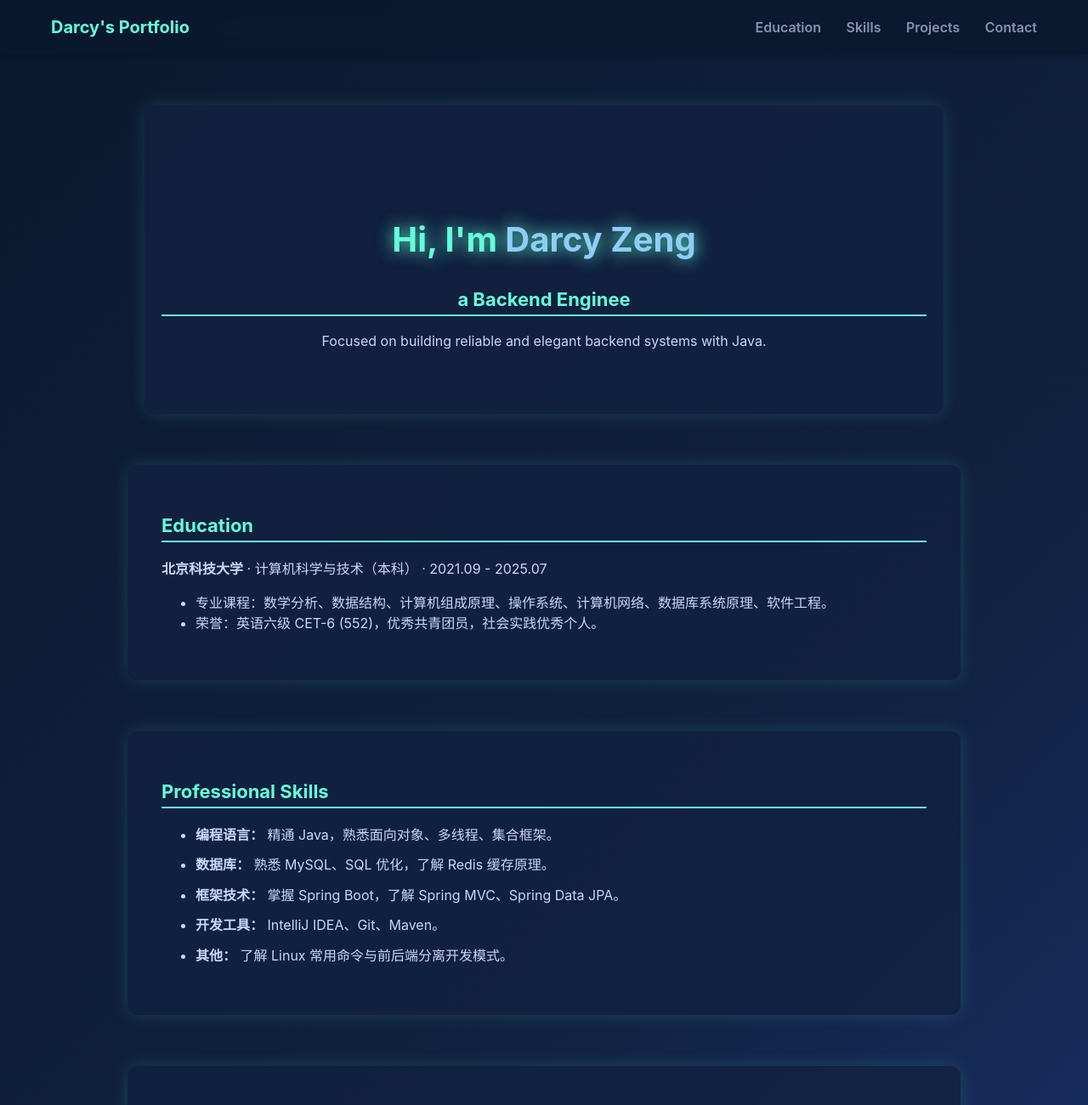
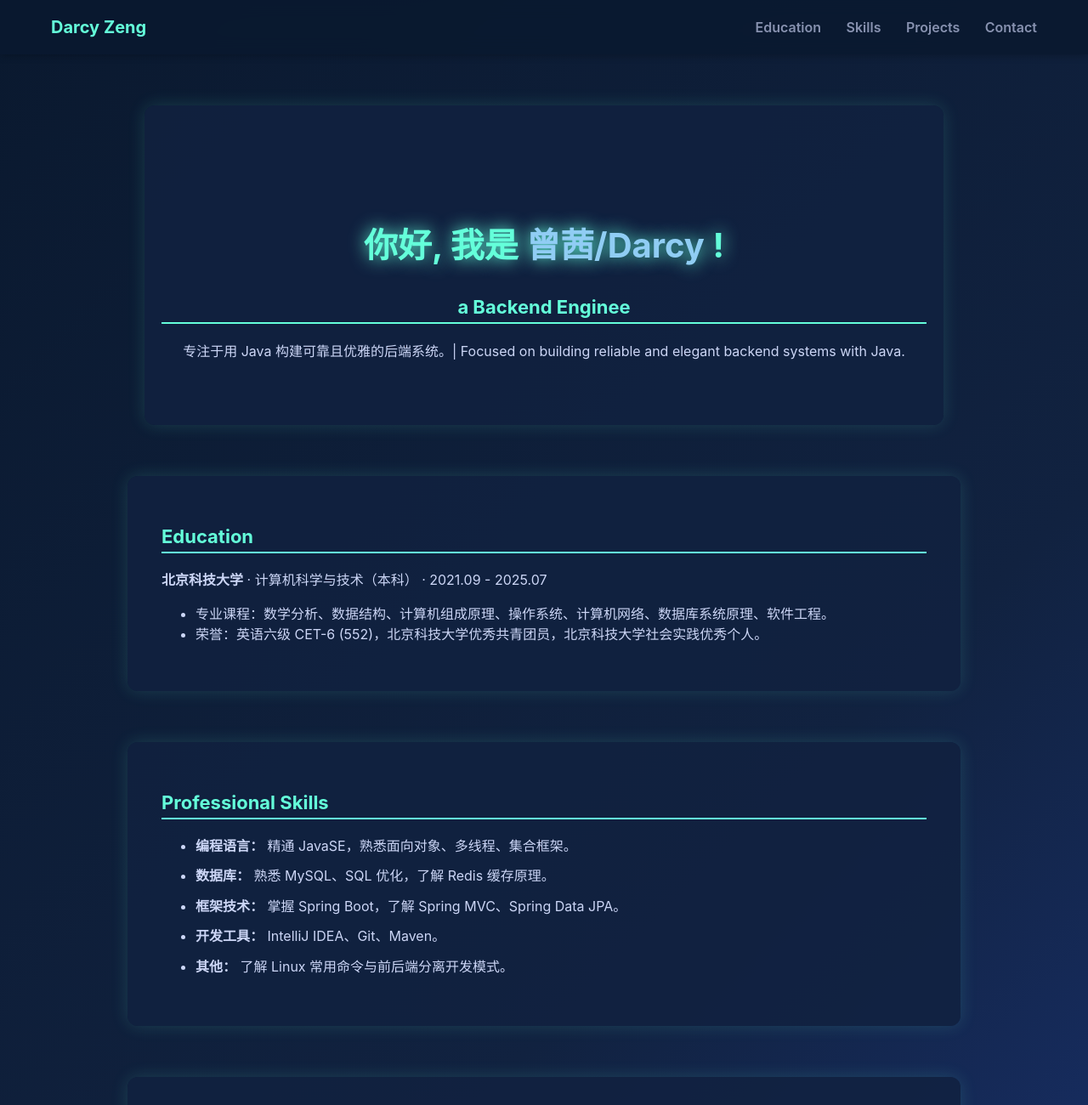
Before and after one commit to daycyzengofficial/daycyzengofficial.github.io, a plain HTML site: page index.html in a window 1280 px wide. Shown: the top 1300 px of the page at 85% size. Drawn offline with Linux system fonts and the light colour scheme.

Commit message:
Add files via upload
修改部分显示文字

```diff
--- a/index.html
+++ b/index.html
@@ -10,7 +10,7 @@
 
 <!-- 顶部导航栏 -->
 <header>
-    <div class="logo">Darcy's Portfolio</div>
+    <div class="logo">Darcy Zeng</div>
     <nav>
         <a href="#education">Education</a>
         <a href="#skills">Skills</a>
@@ -21,9 +21,9 @@
 
 <!-- 首页简介 -->
 <section class="hero">
-    <h1 class="neon">Hi, I'm <span class="highlight">Darcy Zeng</span></h1>
+    <h1 class="neon">你好, 我是 <span class="highlight">曾茜/Darcy</span> !</h1>
     <h2><span id="typewriter"></span></h2>
-    <p>Focused on building reliable and elegant backend systems with Java.</p>
+    <p>专注于用 Java 构建可靠且优雅的后端系统。| Focused on building reliable and elegant backend systems with Java.</p>
 </section>
 
 <!-- Education -->
@@ -32,7 +32,7 @@
     <p><strong>北京科技大学</strong> · 计算机科学与技术（本科） · 2021.09 - 2025.07</p>
     <ul>
         <li>专业课程：数学分析、数据结构、计算机组成原理、操作系统、计算机网络、数据库系统原理、软件工程。</li>
-        <li>荣誉：英语六级 CET-6 (552)，优秀共青团员，社会实践优秀个人。</li>
+        <li>荣誉：英语六级 CET-6 (552)，北京科技大学优秀共青团员，北京科技大学社会实践优秀个人。</li>
     </ul>
 </section>
 
@@ -40,7 +40,7 @@
 <section id="skills">
     <h2>Professional Skills</h2>
     <ul class="skills-list">
-        <li><strong>编程语言：</strong> 精通 Java，熟悉面向对象、多线程、集合框架。</li>
+        <li><strong>编程语言：</strong> 精通 JavaSE，熟悉面向对象、多线程、集合框架。</li>
         <li><strong>数据库：</strong> 熟悉 MySQL、SQL 优化，了解 Redis 缓存原理。</li>
         <li><strong>框架技术：</strong> 掌握 Spring Boot，了解 Spring MVC、Spring Data JPA。</li>
         <li><strong>开发工具：</strong> IntelliJ IDEA、Git、Maven。</li>
```
Also changed, not shown: 1 other file.
